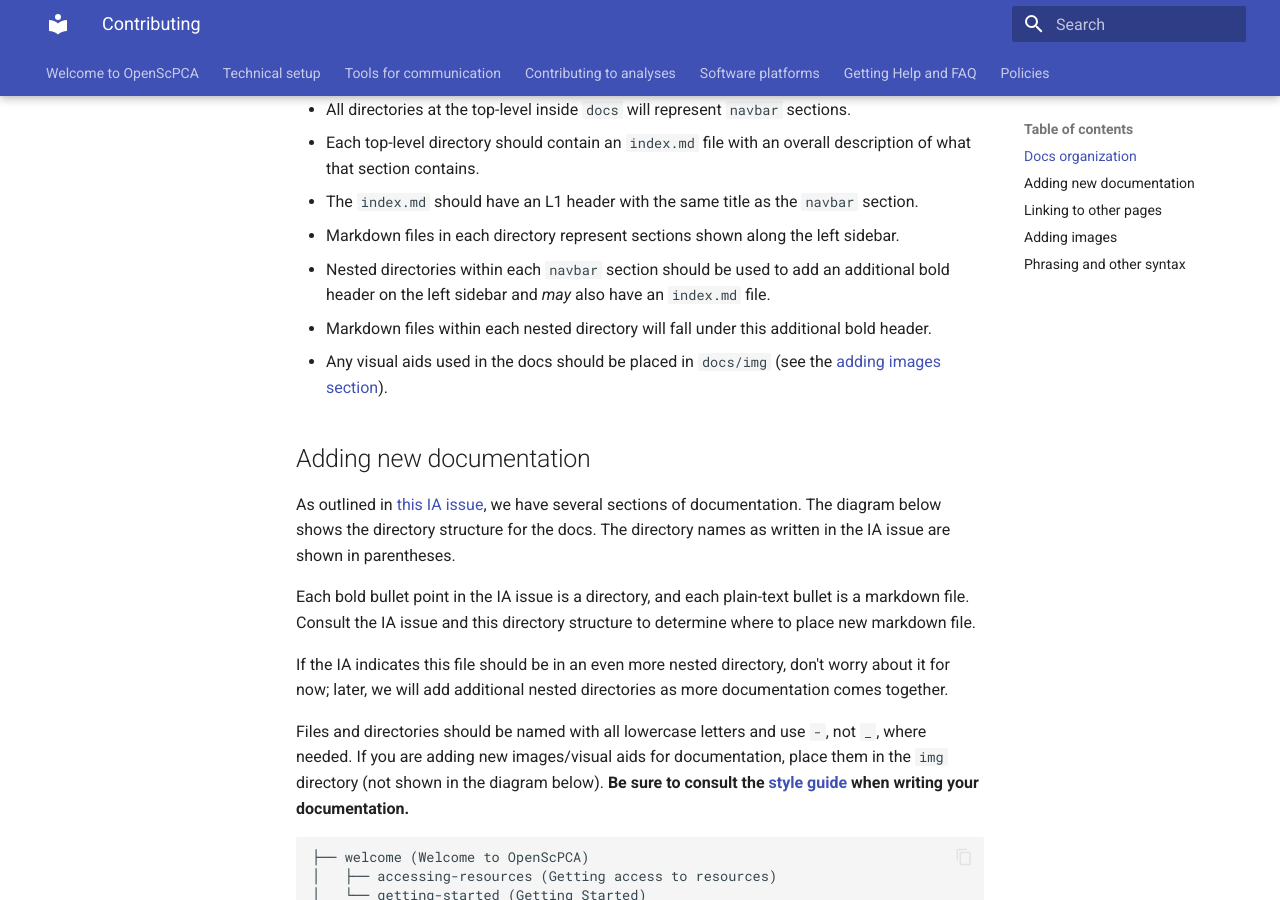
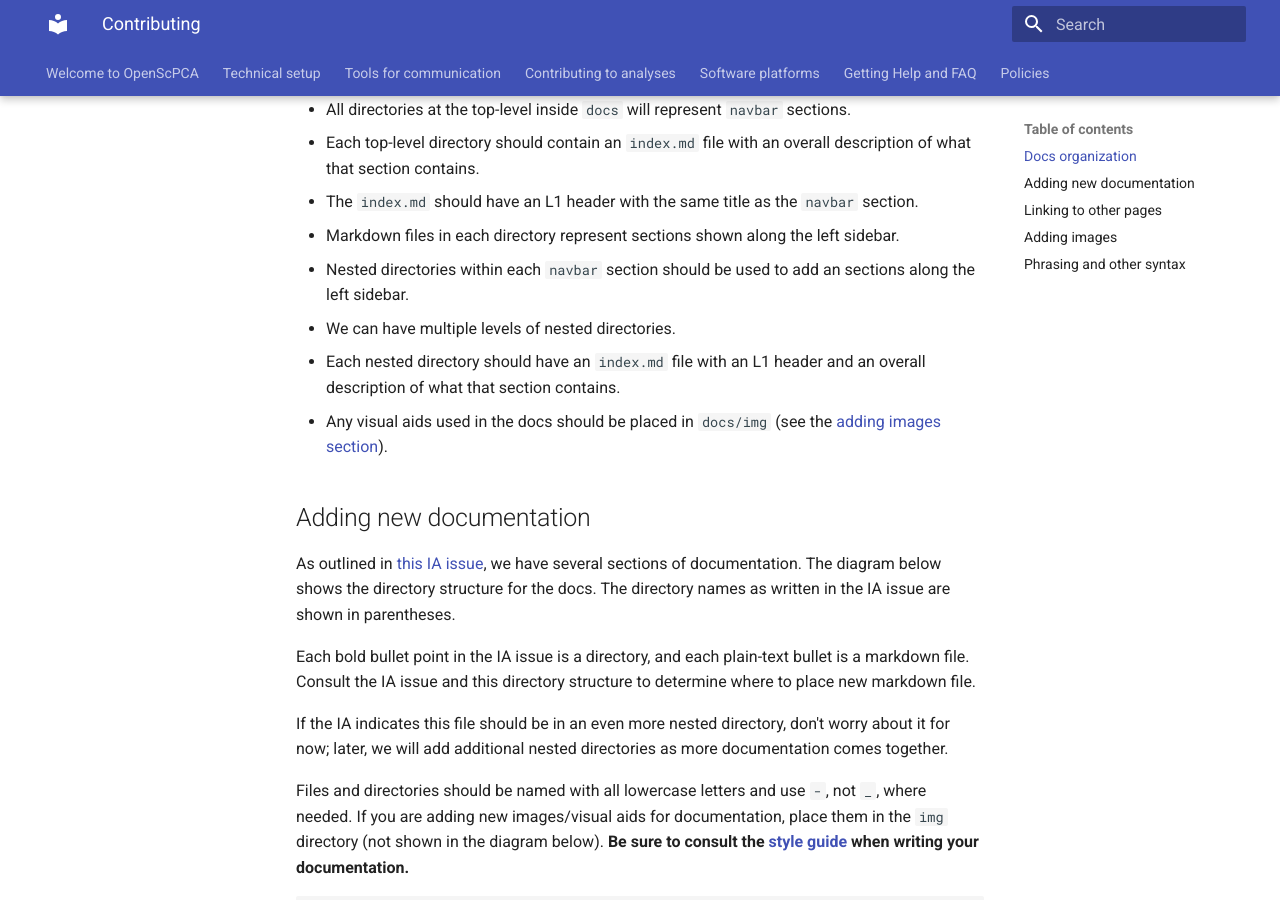
Before and after one commit to AlexsLemonade/OpenScPCA-analysis, an MkDocs documentation site: the page built from docs/contributing.md, in a window 1280 px wide and 900 px high, scrolled down 674 px. Built offline with MkDocs 1.6.1 and Material for MkDocs 9.7.7, drawn with Linux system fonts in a browser that asks for light colours.

Commit message:
update contributing without references to bold headers

```diff
--- a/docs/contributing.md
+++ b/docs/contributing.md
@@ -31,8 +31,9 @@ Documentation is written as a series of markdown files nested by topic in direct
   - Each top-level directory should contain an `index.md` file with an overall description of what that section contains.
   - The `index.md` should have an L1 header with the same title as the `navbar` section.
   - Markdown files in each directory represent sections shown along the left sidebar.
-- Nested directories within each `navbar` section should be used to add an additional bold header on the left sidebar and _may_ also have an `index.md` file.
-  - Markdown files within each nested directory will fall under this additional bold header.
+- Nested directories within each `navbar` section should be used to add an sections along the left sidebar.
+  - We can have multiple levels of nested directories.
+  - Each nested directory should have an `index.md` file with an L1 header and an overall description of what that section contains.
 - Any visual aids used in the docs should be placed in `docs/img` (see the [adding images section](#adding-images)).
 
 ## Adding new documentation
```
